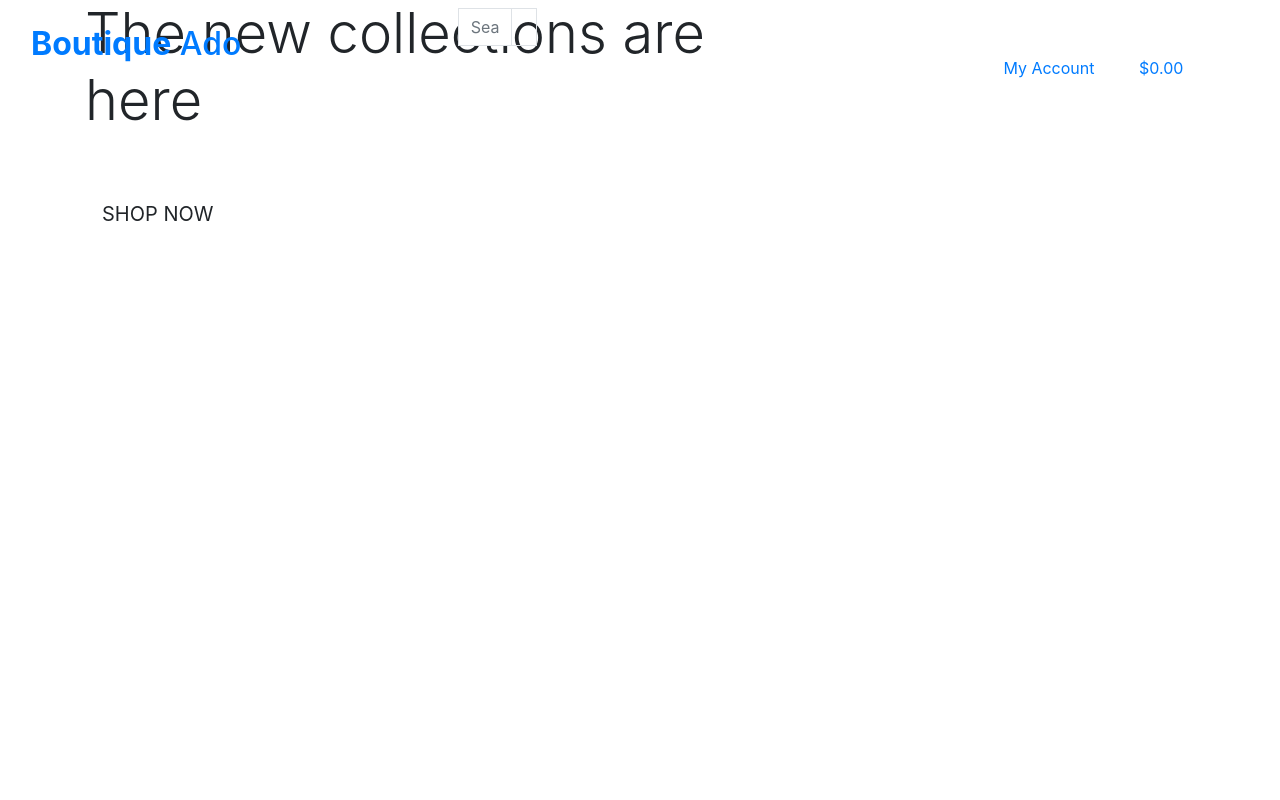
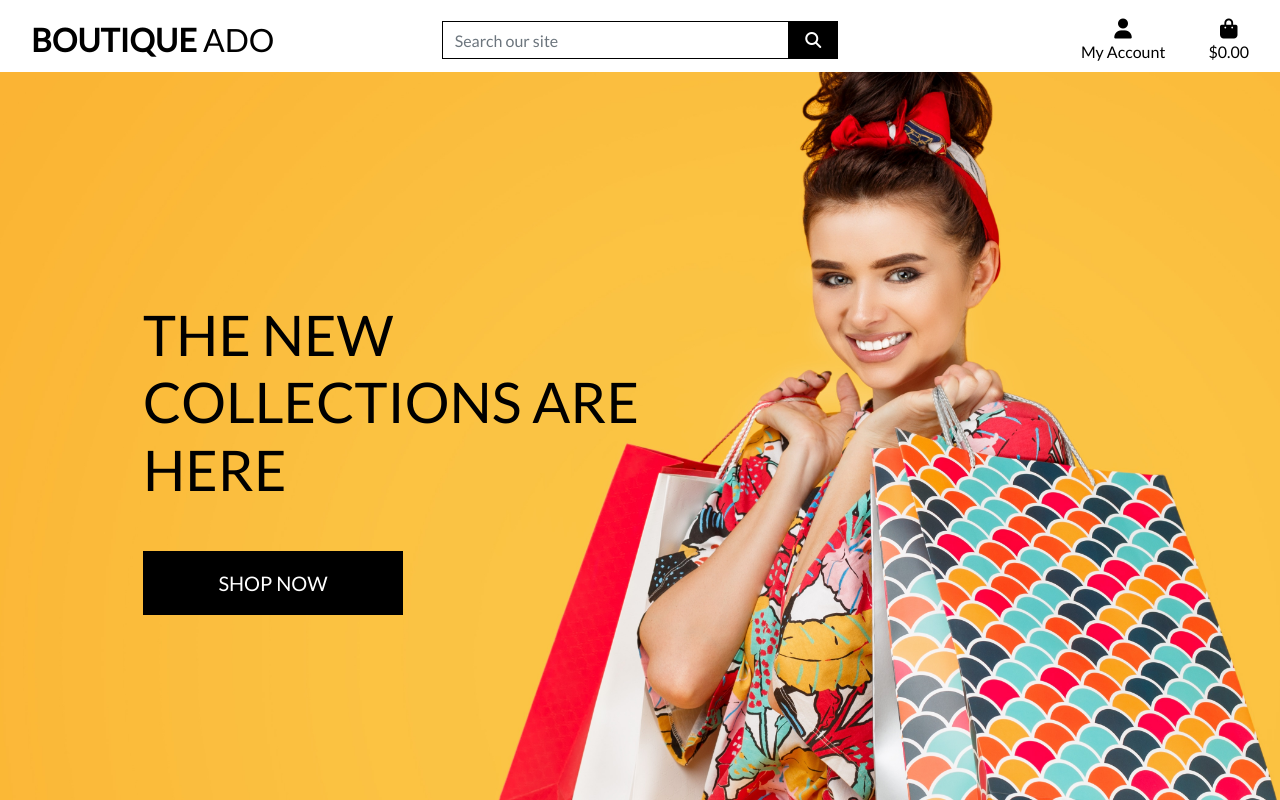
Before and after one commit to MelindaZhang2020/boutique-ado, a Django app: page / in a window 1280 px wide. Run offline with Django 3.2, Linux system fonts and the light colour scheme; some libraries are stand-ins or nearby versions.

Commit message:
Complete home page header and css

```diff
--- a/boutique_ado/settings.py
+++ b/boutique_ado/settings.py
@@ -148,6 +148,10 @@ USE_TZ = True
 # https://docs.djangoproject.com/en/3.2/howto/static-files/
 
 STATIC_URL = '/static/'
+STATICFILES_DIRS = (os.path.join(BASE_DIR, 'static'),)
+
+MEDIA_URL = '/media/'
+MEDIA_ROOT = os.path.join(BASE_DIR, 'media')
 
 # Default primary key field type
 # https://docs.djangoproject.com/en/3.2/ref/settings/#default-auto-field
--- a/boutique_ado/urls.py
+++ b/boutique_ado/urls.py
@@ -15,9 +15,12 @@ Including another URLconf
 """
 from django.contrib import admin
 from django.urls import path, include
+from django.conf import settings
+from django.conf.urls.static import static
+
 
 urlpatterns = [
     path('admin/', admin.site.urls),
     path('accounts/', include('allauth.urls')),
     path('', include('home.urls')),
-]
+] + static(settings.MEDIA_URL, document_root=settings.MEDIA_ROOT)
--- /dev/null
+++ b/static/css/base.css
@@ -0,0 +1,82 @@
+html {
+  height: 100%;
+}
+
+body {
+  background: url("/media/homepage_background_cropped.jpg") no-repeat center
+    center fixed;
+  background-size: cover;
+  height: calc(100vh - 164px);
+  color: #555;
+  font-family: "Lato";
+}
+
+/* from Bulma */
+.icon {
+  align-items: center;
+  display: inline-flex;
+  justify-content: center;
+  height: 1.5rem;
+  width: 1.5rem;
+}
+
+.logo-font {
+  text-transform: uppercase;
+}
+
+.main-logo-link {
+  width: fit-content;
+}
+
+.shop-now-button {
+  background: black;
+  color: white;
+  min-width: 260px;
+}
+
+.btn-black {
+  background: black;
+  color: white;
+}
+
+.shop-now-button:hover,
+.shop-now-button:active,
+.shop-now-button:focus,
+.btn-black:hover,
+.btn-black:active,
+.btn-black:focus {
+  background: #222;
+  color: white;
+}
+
+.text-black {
+  color: #000 !important;
+}
+
+.border-black {
+  border: 1px solid black !important;
+}
+
+/* -------------------------------- Media Queries */
+
+/* Slightly larger container on xl screens */
+@media (min-width: 1200px) {
+  .container {
+    max-width: 80%;
+  }
+}
+
+/* fixed top navbar only on medium and up */
+@media (min-width: 992px) {
+  .fixed-top-desktop-only {
+    position: fixed;
+    top: 0;
+    right: 0;
+    left: 0;
+    z-index: 1030;
+  }
+
+  .header-container {
+    padding-top: 164px;
+  }
+}
--- a/templates/base.html
+++ b/templates/base.html
@@ -10,14 +10,33 @@
       name="viewport"
       content="width=device-width, initial-scale=1, shrink-to-fit=no"
     />
-    {% endblock %} {% block extra_meta %}{% endblock %} {% block corecss%}
+    {% endblock %}
+
+    {% block extra_meta %}
+    {% endblock %}
+
+    {% block corecss%}
     <link
       rel="stylesheet"
       href="https://stackpath.bootstrapcdn.com/bootstrap/4.4.1/css/bootstrap.min.css"
       integrity="sha384-Vkoo8x4CGsO3+Hhxv8T/Q5PaXtkKtu6ug5TOeNV6gBiFeWPGFN9MuhOf23Q9Ifjh"
       crossorigin="anonymous"
     />
-    {% endblock %} {% block extra_css%} {% endblock %} {% block corejs %}
+    <link
+      rel="stylesheet"
+      href="https://fonts.googleapis.com/css?family=Lato&display=swap"
+    />
+    <link rel="stylesheet" href="{% static 'css/base.css' %}" />
+    {% endblock %}
+
+    {% block extra_css%}
+    {% endblock %}
+
+    {% block corejs %}
+    <script
+      src="https://kit.fontawesome.com/5c1e0acb7f.js"
+      crossorigin="anonymous"
+    ></script>
     <script
       src="https://code.jquery.com/jquery-3.4.1.slim.min.js"
       integrity="sha384-J6qa4849blE2+poT4WnyKhv5vZF5SrPo0iEjwBvKU7imGFAV0wwj1yYfoRSJoZ+n"
@@ -33,22 +52,39 @@
       integrity="sha384-wfSDF2E50Y2D1uUdj0O3uMBJnjuUD4Ih7YwaYd1iqfktj0Uod8GCExl3Og8ifwB6"
       crossorigin="anonymous"
     ></script>
-    {% endblock %}{% block extra_js%}{% endblock %}
+    {% endblock %}
+
+    {% block extra_js %}
+    {% endblock %}
+
     <title>Boutique Ado{% block extra_title %}{% endblock %}</title>
   </head>
   <body>
     <header class="container-fluid fixed-top">
-      <div class="row">
-        <div class="col col-lg-4 my-auto py-1 py-lg-0 text-center text-lg-left">
+      <div id="topnav" class="row bg-white pt-lg-2 d-none d-lg-flex">
+        <div
+          class="col-12 col-lg-4 my-auto py-1 py-lg-0 text-center text-lg-left"
+        >
           <a href="{% url 'home' %}" class="nav-link main-logo-link">
-            <h2 class="logo-font text-black my-0"><strong>Boutique</strong> Ado</h2>
+            <h2 class="logo-font text-black my-0">
+              <strong>Boutique</strong> Ado
+            </h2>
+          </a>
         </div>
-        <div class="col col-lg-4 my-auto py-1 py-lg-0">
+        <div class="col-12 col-lg-4 my-auto py-1 py-lg-0">
           <form method="GET" action="">
             <div class="input-group w-100">
-                <input class="form-control border border-black rounded-0" type="text" name="q" placeholder="Search our site">
+              <input
+                class="form-control border border-black rounded-0"
+                type="text"
+                name="q"
+                placeholder="Search our site"
+              />
               <div class="input-group-append">
-                    <button class="form-control btn btn-black border border-black rounded-0" type="submit">
+                <button
+                  class="btn btn-black border border-black rounded-0"
+                  type="submit"
+                >
                   <span class="icon">
                     <i class="fas fa-search"></i>
                   </span>
@@ -57,30 +93,56 @@
             </div>
           </form>
         </div>
-        <div class="col col-lg-4 my-auto py-1 py-lg-0">
+        <div class="col-12 col-lg-4 my-auto py-1 py-lg-0">
           <ul class="list-inline list-unstyled text-center text-lg-right my-0">
             <li class="list-inline-item dropdown">
-                <a class="text-black nav-link" href="#" id="user-options" data-toggle="dropdown" aria-haspopup="true" aria-expanded="false">
+              <a
+                class="text-black nav-link"
+                href="#"
+                id="user-options"
+                data-toggle="dropdown"
+                aria-haspopup="true"
+                aria-expanded="false"
+              >
                 <div class="text-center">
                   <div><i class="fas fa-user fa-lg"></i></div>
                   <p class="my-0">My Account</p>
                 </div>
               </a>
-                <div class="dropdown-menu border-0" aria-labelledby="user-options">
+              <div
+                class="dropdown-menu border-0"
+                aria-labelledby="user-options"
+              >
                 {% if request.user.is_authenticated %}
                   {% if request.user.is_superuser %}
                   <a href="" class="dropdown-item">Product Management</a>
                   {% endif %}
                 <a href="" class="dropdown-item">My Profile</a>
-                        <a href="{% url 'account_logout' %}" class="dropdown-item">Logout</a>
+                <a href="{% url 'account_logout' %}" class="dropdown-item"
+                  >Logout</a
+                >
                 {% else %}
-                        <a href="{% url 'account_signup' %}" class="dropdown-item">Register</a>
-                        <a href="{% url 'account_login' %}" class="dropdown-item">Login</a>
+                <a href="{% url 'account_signup' %}" class="dropdown-item"
+                  >Register</a
+                >
+                <a href="{% url 'account_login' %}" class="dropdown-item"
+                  >Login</a
+                >
                 {% endif %}
               </div>
             </li>
             <li class="list-inline-item">
-                <a class="{% if grand_total %}text-info font-weight-bold{% else %}text-black{% endif %} nav-link" href="">
+              <a
+                class="
+                  {% if grand_total %}
+                  text-info font-weight-bold
+                  {% else %}
+                  text-black
+                  {% endif %}
+                  nav-link
+                "
+                href=""
+              >
                 <div class="text-center">
                   <div><i class="fas fa-shopping-bag fa-lg"></i></div>
                   <p class="my-0">
@@ -99,7 +161,16 @@
     </header>
     {% if messages %}
     <div class="messages-container"></div>
-    {% endif %} {% block page_header %} {% endblock %} {% block content %}
-    {%endblock %} {% block postloadjs %} {% endblock %}
+    {% endif %}
+
+    {% block page_header %}
+    {% endblock %}
+
+    {% block content %}
+    {% endblock %}
+
+    {% block postloadjs %}
+    {% endblock %}
+
   </body>
 </html>
```
Also changed, not shown: home/templates/home/index.html (+7 -2 lines), media/homepage_background_cropped.jpg (added). Lines whose indentation alone changed are shown as unchanged.
